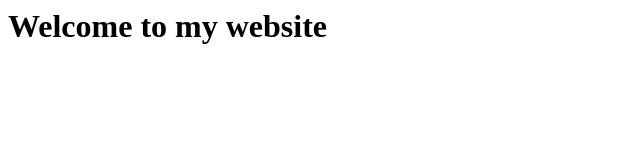
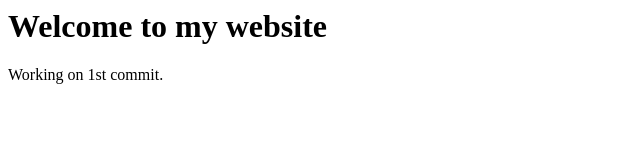
Before and after one commit to ridzwansyahirwan/WanGitEssentialRemote, a plain HTML site: page index.html in a window 1280 px wide. Shown: the whole page, without its empty margins (0-640 px from the left). Drawn offline with Linux system fonts and the light colour scheme.

Commit message:
Updated index.html
One <p> is added into the file.

```diff
--- a/index.html
+++ b/index.html
@@ -4,5 +4,6 @@
     </head>
     <body>
         <h1>Welcome to my website</h1>
+        <p>Working on 1st commit.</p>
     </body>
 </html>
```
